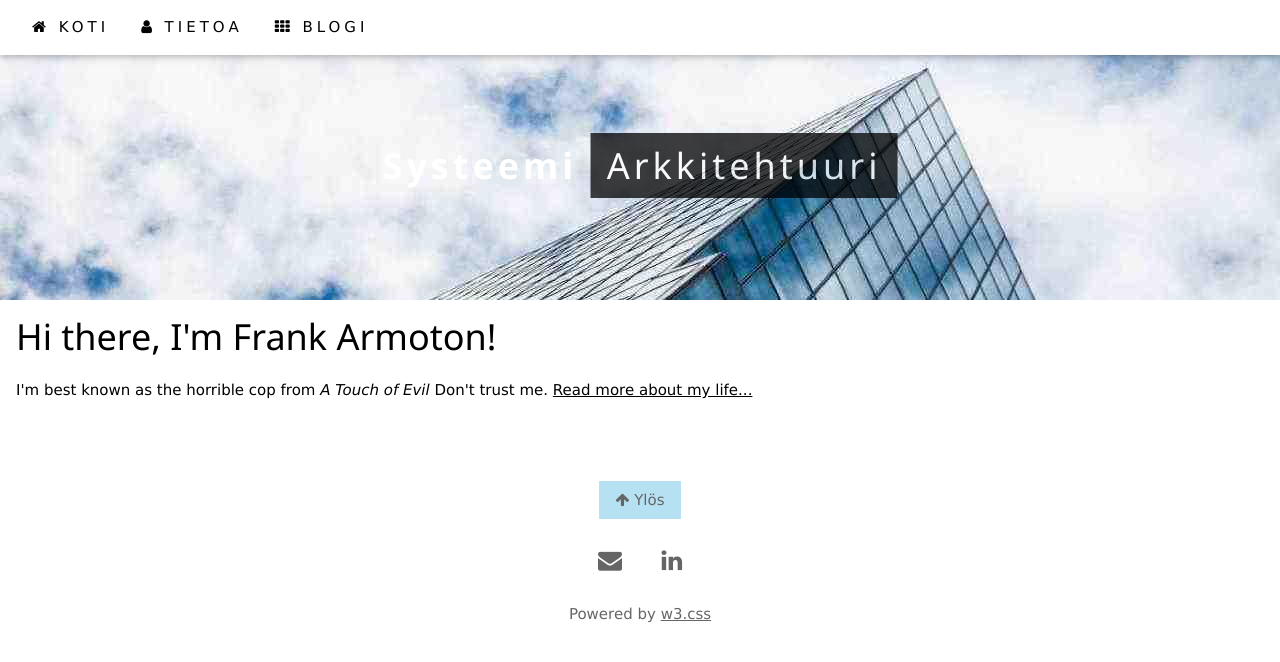
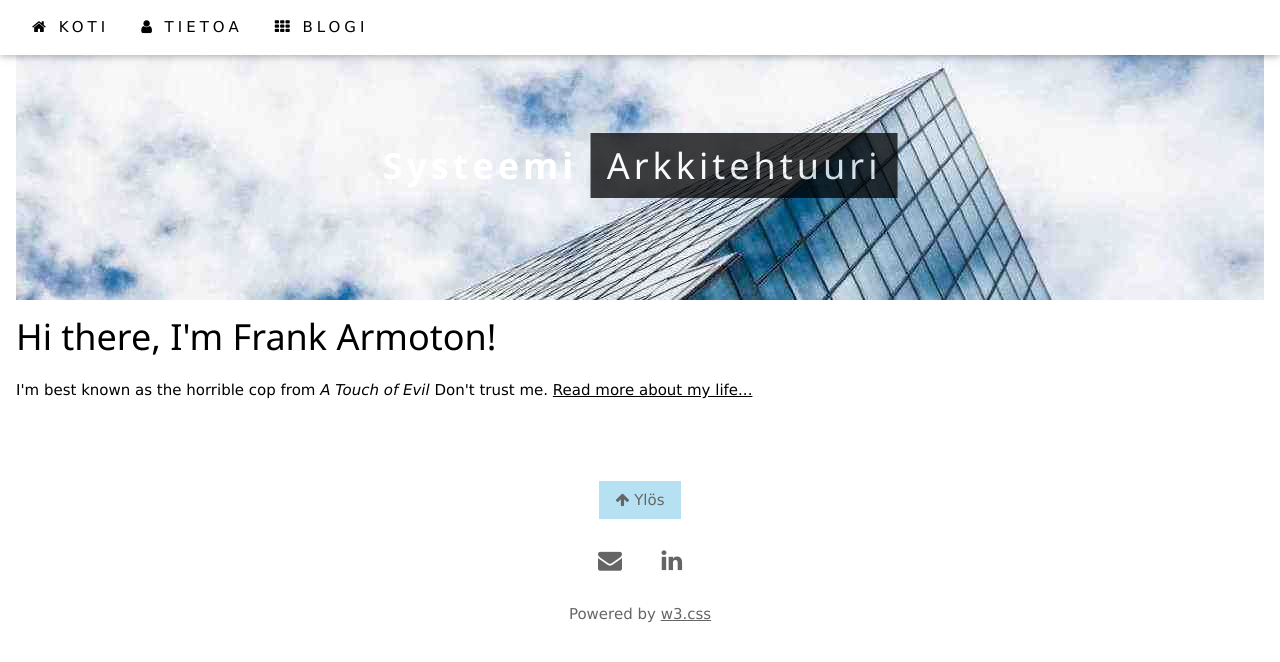
Before and after one commit to seme/seme.github.io, a Jekyll site: the page built from index.html, in a window 1280 px wide. Shown: the top 662 px of the page. Built offline with Jekyll 4.4.1, drawn with Linux system fonts in a browser that asks for light colours; comment, search, counter and statistics services are not loaded.

Commit message:
muotoilua mobiilisti

```diff
--- a/_layouts/default.html
+++ b/_layouts/default.html
@@ -11,7 +11,6 @@
             <link rel="stylesheet" href="https://cdnjs.cloudflare.com/ajax/libs/font-awesome/4.7.0/css/font-awesome.min.css">
 		</head>
 		<body>
-
             <!-- Navbar (sit on top) -->
             <div class="w3-top">
                 <div class="w3-bar w3-white w3-wide w3-padding w3-card">
@@ -21,24 +20,15 @@
                   </div>
                 </div>
             </div>
+            <!-- #home -ref -->
+            <div id="home"></div>
 
-            <!-- Header -->
-            <header class="w3-display-container w3-content w3-wide" style="max-width:1500px;" id="home">
-                <!--img class="w3-image" src="/assets/architect.jpg" alt="Arkkitehtuuri" width="1500" height="300"-->
-                <div class="bg"></div>
-                <div class="w3-display-middle w3-margin-top w3-center">
-                    <h1 class="w3-xxlarge w3-text-white">
-                        <span class="w3-hide-small"><b>Systeemi</b></span>
-                        <span class="w3-padding w3-black w3-opacity-min">Arkkitehtuuri</span>
-                    </h1>
-                </div>
-            </header>
-
-			<div class="w3-container">
+            <!-- Content -->
+            <div class="w3-container">
 
 			{{ content }}
 
-            </div><!-- /.container -->
+            </div>
 
             <!-- Footer -->
             <footer class="w3-center w3-theme-d2 w3-padding-64 w3-opacity w3-hover-opacity-off">
--- a/css/main.css
+++ b/css/main.css
@@ -18,6 +18,16 @@ code {
 .bg {
     width: 100%;
     height: 300px;
-    background-image: url('/assets/architect.jpg');
+    background-image: url('/assets/architect-small.jpg');
     background-size: cover;
 }
+
+/* For width 600px and larger: */
+@media only screen and (min-device-width: 600px) {
+    .bg {
+        width: 100%;
+        height: 300px;
+        background-image: url('/assets/architect.jpg');
+        background-size: cover;
+    }
+  }
--- a/index.html
+++ b/index.html
@@ -2,5 +2,20 @@
 layout: default
 title: Frank Armoton, jäätävä seikkailija
 ---
+
+
+	<!-- Header -->
+	<header class="w3-display-container w3-content w3-wide" style="max-width:1500px;">
+		<!--img class="w3-image" src="/assets/architect.jpg" alt="Arkkitehtuuri" width="1500" height="300"-->
+		<div class="bg"></div>
+		<div class="w3-display-middle w3-margin-top w3-center">
+			<h1 class="w3-xxlarge w3-text-white">
+				<span class="w3-hide-small"><b>Systeemi</b></span>
+				<span class="w3-padding w3-black w3-opacity-min">Arkkitehtuuri</span>
+			</h1>
+		</div>
+	</header>
+
+
 	<h1>Hi there, I'm Frank Armoton!</h1>
 	<p>I'm best known as the horrible cop from <em>A Touch of Evil</em> Don't trust me. <a href="/about">Read more about my life...</a></p>
```
Also changed, not shown: assets/architect-small.jpg (added).
